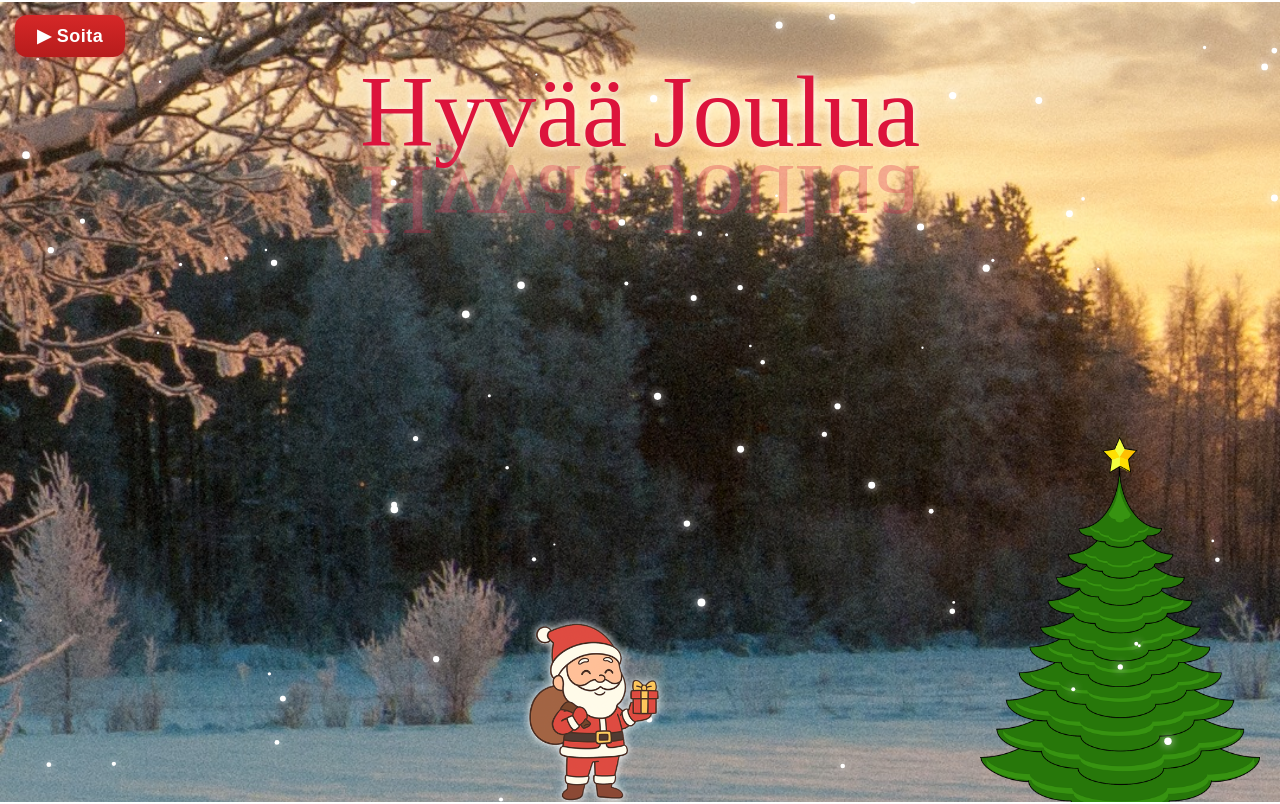
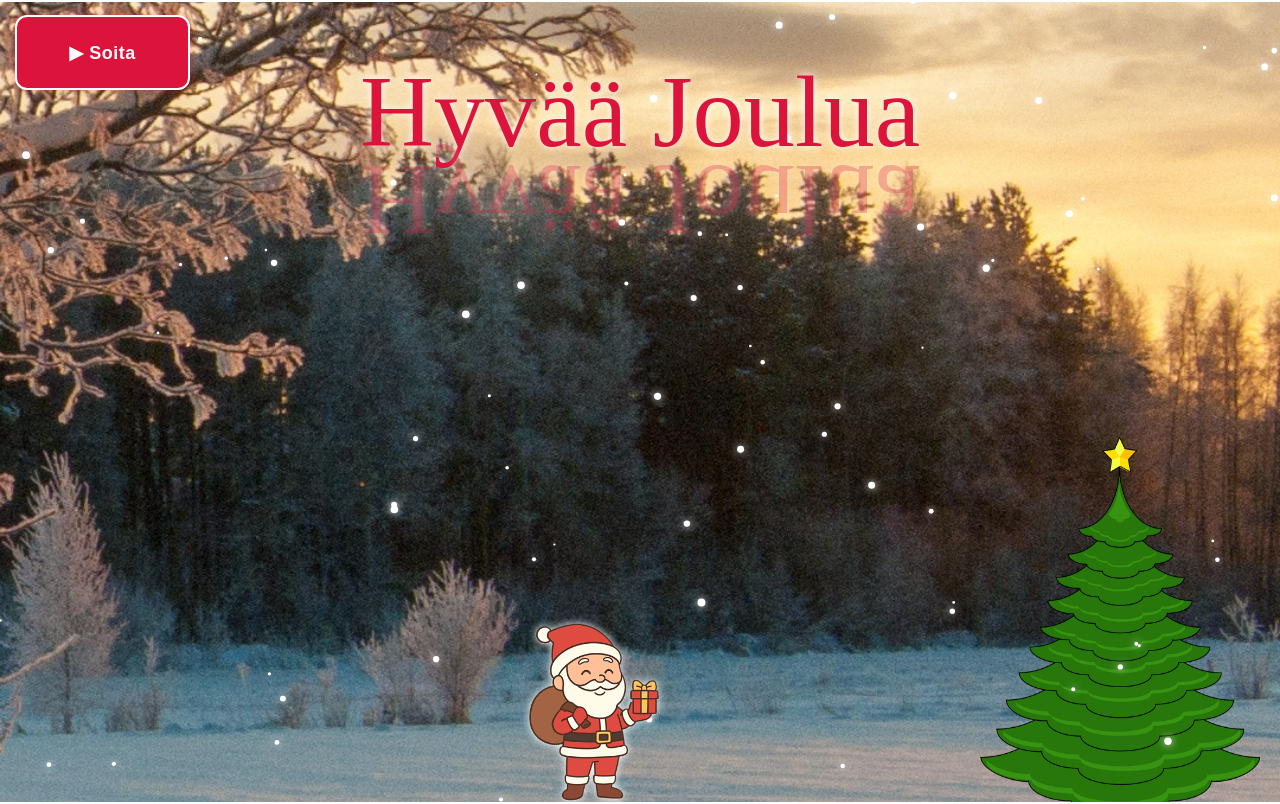
Before and after one commit to Tepa102/joulukortti2025uusi, a plain HTML site: page index.html in a window 1280 px wide. Drawn offline with Linux system fonts and the light colour scheme; a web font is replaced by a local one.

Commit message:
soita napin koko kokeilua

```diff
--- a/styles.css
+++ b/styles.css
@@ -36,6 +36,27 @@ button:hover {
   box-shadow: 0 0 14px rgba(255, 0, 0, 0.55);
 }
 
+#playButton {
+  position: fixed;
+  top: 15px;
+  left: 15px;
+
+  width: 175px;
+  height: 75px;
+
+  font-size: 18px;     /* pysyy saman kokoisena */
+  border-radius: 12px;
+  padding: 0;          /* EI skaalautuvaa paddingia */
+  background: crimson;
+  color: white;
+  border: 2px solid white;
+
+  z-index: 9999;
+}
+
+
+
+
 /* PLAY-napin uusi sijainti */
 #playButton {
   position: fixed;
```
